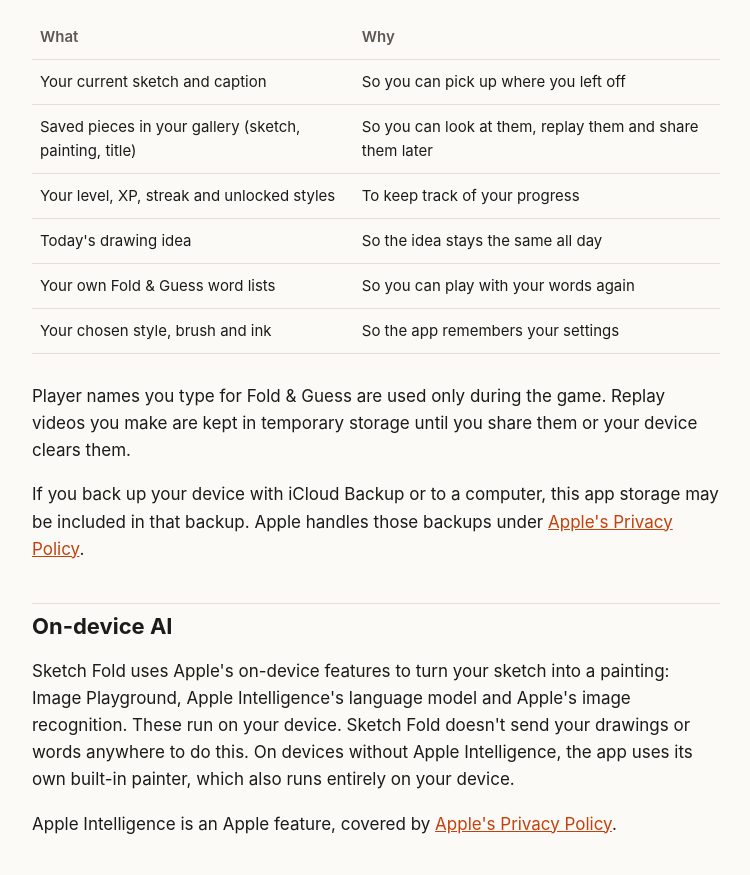
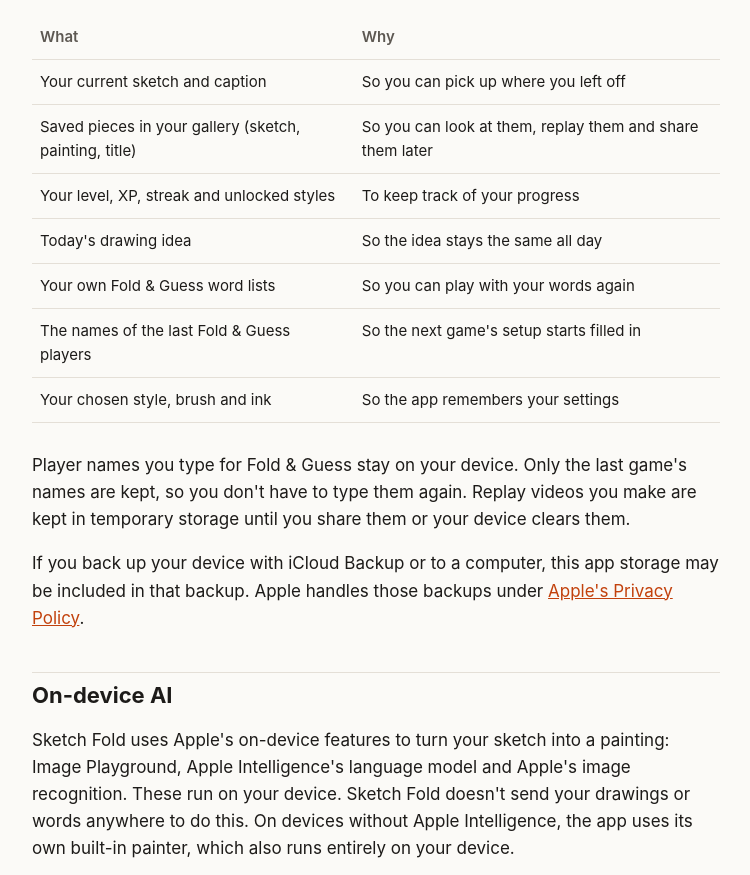
Before and after one commit to Pickamon/sketchfold-site, a plain HTML site: page privacy.html in a window 1280 px wide. Shown: the part 1169-2044 px from the top of the page, without its empty margins (264-1014 px from the left). Drawn offline with Linux system fonts and the light colour scheme.

Commit message:
Privacy policy: say the last players' names are kept on the device

```diff
--- a/privacy.html
+++ b/privacy.html
@@ -76,7 +76,7 @@
 <header>
   <p class="app">Sketch Fold</p>
   <h1>Privacy Policy</h1>
-  <p class="date">Effective November 20, 2026</p>
+  <p class="date">Effective November 20, 2026 · Updated November 20, 2026</p>
 </header>
 
 <section class="short" aria-labelledby="short">
@@ -111,11 +111,12 @@
     <tr><td>Your level, XP, streak and unlocked styles</td><td>To keep track of your progress</td></tr>
     <tr><td>Today's drawing idea</td><td>So the idea stays the same all day</td></tr>
     <tr><td>Your own Fold &amp; Guess word lists</td><td>So you can play with your words again</td></tr>
+    <tr><td>The names of the last Fold &amp; Guess players</td><td>So the next game's setup starts filled in</td></tr>
     <tr><td>Your chosen style, brush and ink</td><td>So the app remembers your settings</td></tr>
   </tbody>
 </table>
 </div>
-<p>Player names you type for Fold &amp; Guess are used only during the game. Replay videos you make are kept in temporary storage until you share them or your device clears them.</p>
+<p>Player names you type for Fold &amp; Guess stay on your device. Only the last game's names are kept, so you don't have to type them again. Replay videos you make are kept in temporary storage until you share them or your device clears them.</p>
 <p>If you back up your device with iCloud Backup or to a computer, this app storage may be included in that backup. Apple handles those backups under <a href="https://www.apple.com/legal/privacy/">Apple's Privacy Policy</a>.</p>
 
 <h2>On-device AI</h2>
```
